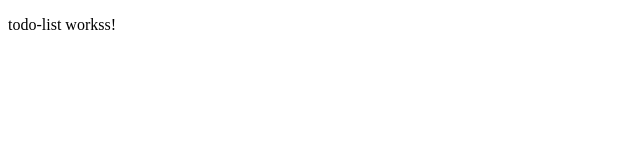
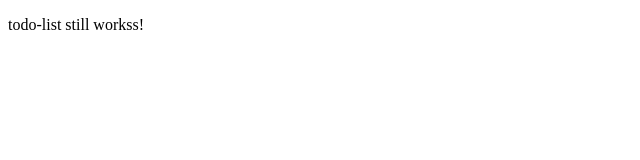
Before and after one commit to CristofMorissette1/Todo-Angular, an Angular app: page / in a window 1280 px wide. Shown: the top 160 px of the page, without its empty margins (0-640 px from the left). Built offline with nearby package versions, Linux system fonts and the light colour scheme.

Commit message:
working on todo

```diff
--- a/src/app/component/todo-list/todo-list.component.html
+++ b/src/app/component/todo-list/todo-list.component.html
@@ -1 +1 @@
-<p>todo-list workss!</p>
+<p>todo-list still workss!</p>
```
